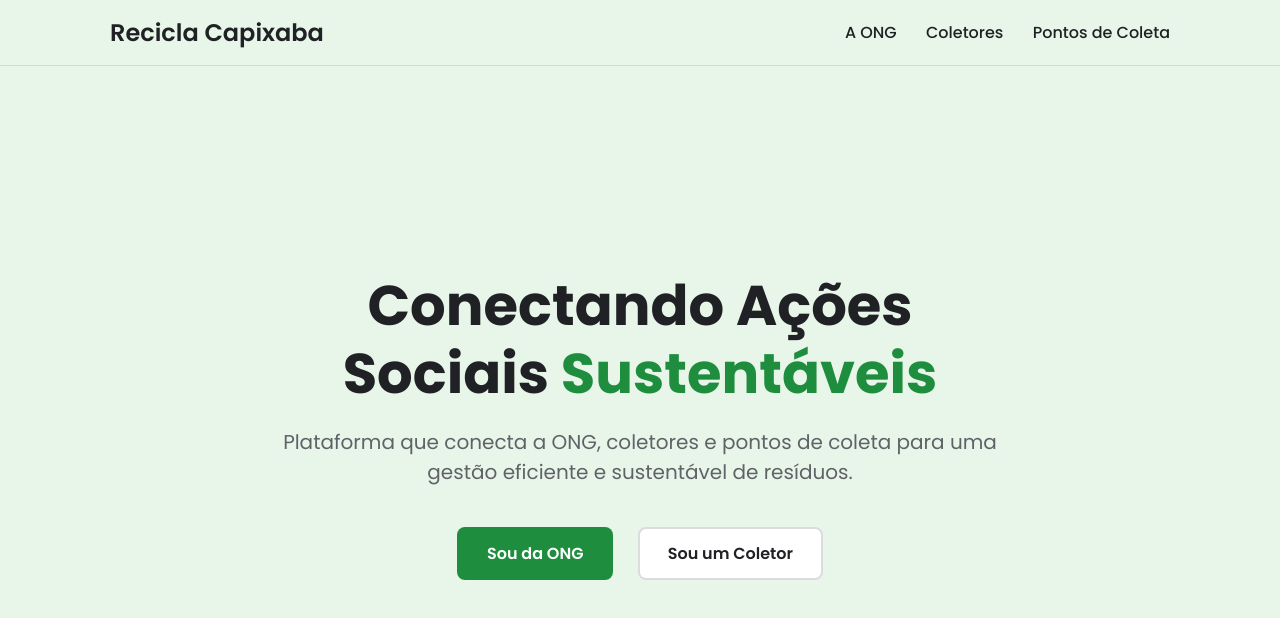
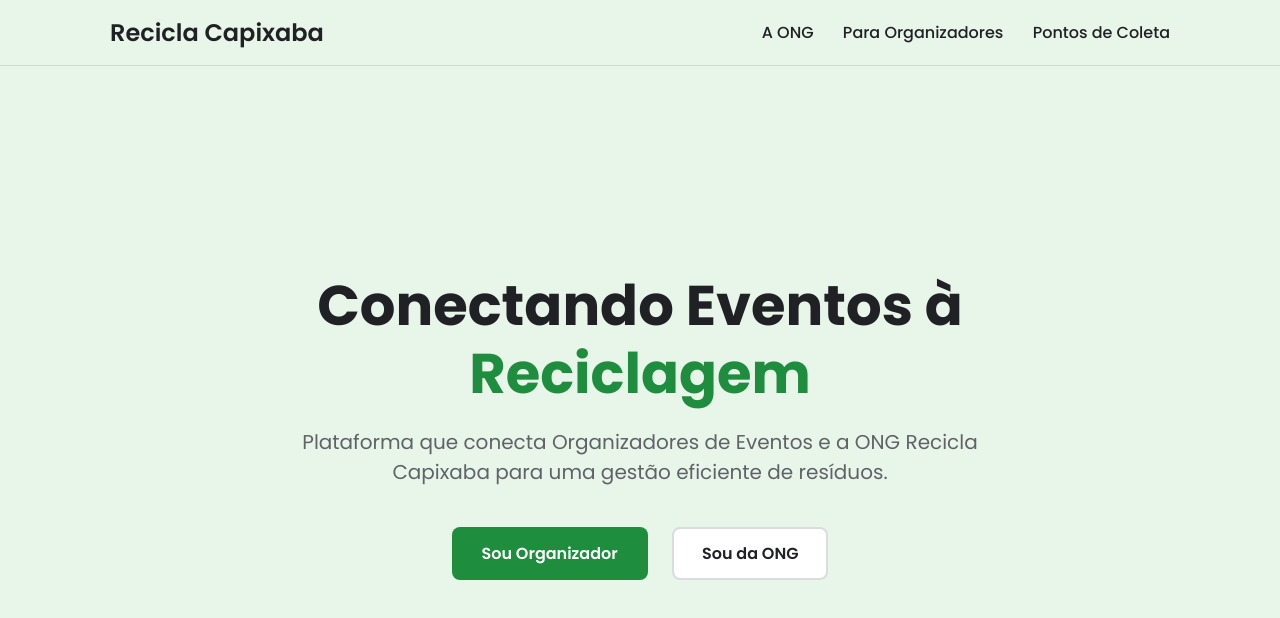
Before and after one commit to joaovitor0101/ReciclaCapixaba, a plain HTML site: page index.html in a window 1280 px wide. Drawn offline with Linux system fonts and the light colour scheme.

Commit message:
Revise index.html for event organizer features
Updated navigation links and highlighted new features for event organizers.

```diff
--- a/index.html
+++ b/index.html
@@ -16,7 +16,7 @@
                 </a>
                 <nav class="navegacao-principal">
                     <a href="#">A ONG</a>
-                    <a href="#">Coletores</a>
+                    <a href="#">Para Organizadores</a>
                     <a href="#">Pontos de Coleta</a>
                 </nav>
             </div>
@@ -24,13 +24,13 @@
         <main>
             <section class="secao-destaque">
                 <div class="destaque-conteudo">
-                    <h1 class="destaque-titulo">Conectando Ações Sociais <span class="destaque-verde">Sustentáveis</span></h1>
+                    <h1 class="destaque-titulo">Conectando Eventos à <span class="destaque-verde">Reciclagem</span></h1>
                     <p class="destaque-subtitulo">
-                        Plataforma que conecta a ONG, coletores e pontos de coleta para uma gestão eficiente e sustentável de resíduos.
+                        Plataforma que conecta Organizadores de Eventos e a ONG Recicla Capixaba para uma gestão eficiente de resíduos.
                     </p>
                     <div class="destaque-acoes">
-                        <a href="login.html" class="botao botao-primario">Sou da ONG</a>
-                        <a href="login.html" class="botao botao-secundario">Sou um Coletor</a>
+                        <a href="login.html" class="botao botao-primario">Sou Organizador</a>
+                        <a href="login.html" class="botao botao-secundario">Sou da ONG</a>
                     </div>
                 </div>
             </section>
```
